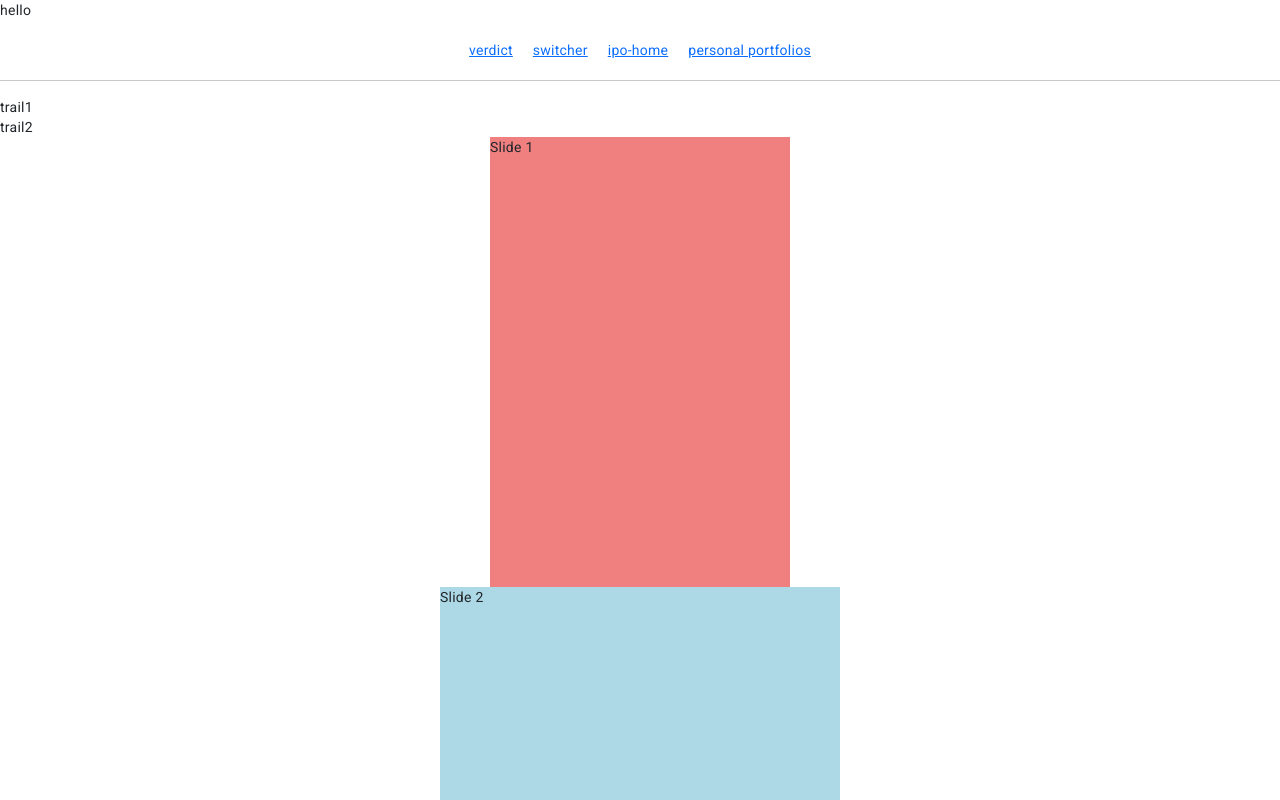
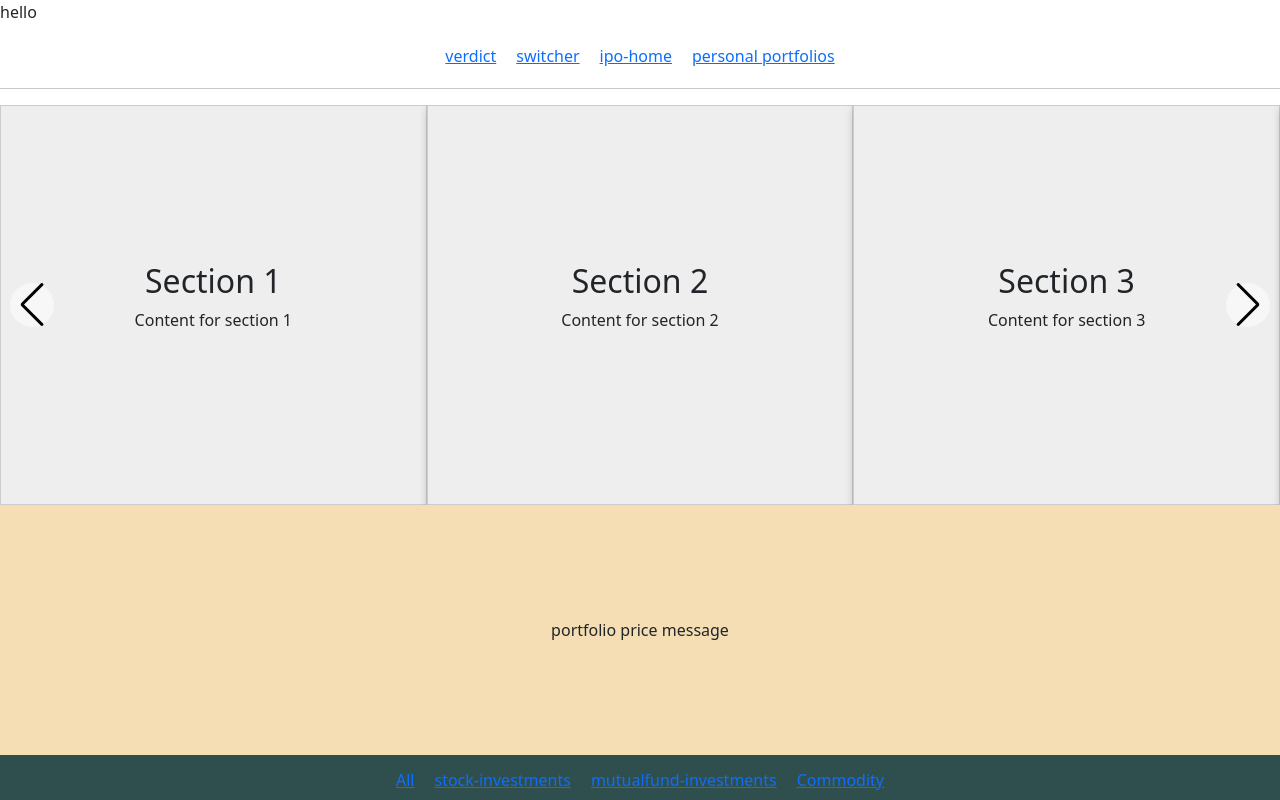
Before and after one commit to babanigit/markets_mojo_v16, an Angular app: page /portfolio-plus/networth-tracker in a window 1280 px wide. Shown: the top 800 px of the page. Built offline with nearby package versions, Linux system fonts and the light colour scheme.

Commit message:
added sliders

```diff
--- a/angular.json
+++ b/angular.json
@@ -25,7 +25,6 @@
               "src/assets"
             ],
             "styles": [
-              "@angular/material/prebuilt-themes/indigo-pink.css",
               "src/styles.css",
               "./node_modules/bootstrap/dist/css/bootstrap.min.css",
               "./node_modules/swiper/swiper-bundle.min.css"
--- a/src/app/components/demo/demo.component.css
+++ b/src/app/components/demo/demo.component.css
@@ -1,22 +1,55 @@
-swiper-container {
-  width: auto;
-  height: auto;
+/* slider.component.css */
+.swiper-container {
+  width: 100%;
+  height: 400px; /* Set height of the slider */
+  position: relative; /* Ensure navigation buttons are positioned correctly */
+  overflow: hidden; /* Hide overflow to ensure clean scroll */
 }
 
-swiper-slide {
+.swiper-wrapper {
+  display: flex;
+  align-items: center;
+}
+
+.swiper-slide {
+  width: 60vw; /* Adjust the width as needed */
+  height: 100%; /* Full height of the container */
   display: flex;
   justify-content: center;
   align-items: center;
-  overflow: hidden;
-}
-
-swiper-slide img {
-  width: auto;
-  height: auto; /* Maintain aspect ratio */
-  object-fit: cover; /* Adjust the image to fit the container */
+  background: #eee;
+  box-sizing: border-box;
+  padding: 20px; /* Optional padding for content */
+  /* Add a border or shadow to visualize slide boundaries */
+  border: 1px solid #ccc;
+  box-shadow: 0 4px 8px rgba(0, 0, 0, 0.2);
 }
 
 .slide-content {
-  width: 100%;
-  height: 450px; /* Full height of the slide */
+  text-align: center;
 }
+
+.swiper-button-next,
+.swiper-button-prev {
+  color: #000; /* Customize navigation arrows */
+  width: 44px; /* Width of the navigation buttons */
+  height: 44px; /* Height of the navigation buttons */
+  background-color: rgba(255, 255, 255, 0.5); /* Background for visibility */
+  display: flex;
+  align-items: center;
+  justify-content: center;
+  border-radius: 50%; /* Circular navigation buttons */
+  z-index: 10; /* Ensure buttons are on top */
+}
+
+.swiper-button-next {
+  right: 10px; /* Position the next button to the right */
+}
+
+.swiper-button-prev {
+  left: 10px; /* Position the previous button to the left */
+}
+
+.swiper-pagination-bullet {
+  background: #000; /* Customize pagination bullets */
+}
--- a/src/app/components/demo/demo.component.html
+++ b/src/app/components/demo/demo.component.html
@@ -1,34 +1,18 @@
+<!-- slider.component.html -->
+<div class="swiper-container">
 
-<div>trail1</div>
+  <div class="swiper-wrapper">
+    <div class="swiper-slide" *ngFor="let slide of slides">
+      <div class="slide-content">
+        <h2>{{ slide.title }}</h2>
+        <p>{{ slide.content }}</p>
+      </div>
+    </div>
+  </div>
+  <!-- Add Pagination -->
+  <div class="swiper-pagination"></div>
+  <!-- Add Navigation -->
+  <div class="swiper-button-next"></div>
+  <div class="swiper-button-prev"></div>
 
-
-<div>trail2</div>
-
-<swiper-container
-  [slidesPerView]="2.2"
-  [spaceBetween]=""
-  [speed]="500"
-  [navigation]="true"
-  [autoplay]="{ delay: 5000 }"
->
-
-<swiper-slide class="slide-1">
-  <div class="slide-content" style="width: 300px; background-color: lightcoral;">Slide 1</div>
-</swiper-slide>
-<swiper-slide class="slide-2">
-  <div class="slide-content" style="width: 400px; background-color: lightblue;">Slide 2</div>
-</swiper-slide>
-<swiper-slide class="slide-3">
-  <div class="slide-content" style="width: 250px; background-color: lightgreen;">Slide 3</div>
-</swiper-slide>
-<swiper-slide class="slide-4">
-  <div class="slide-content" style="width: 350px; background-color: lightgoldenrodyellow;">Slide 4</div>
-</swiper-slide>
-<swiper-slide class="slide-5">
-  <div class="slide-content" style="width: 300px; background-color: lightpink;">Slide 5</div>
-</swiper-slide>
-<swiper-slide class="slide-6">
-  <div class="slide-content" style="width: 450px; background-color: lightgray;">Slide 6</div>
-</swiper-slide>
-
-</swiper-container>
+</div>
--- a/src/app/components/demo/demo.component.ts
+++ b/src/app/components/demo/demo.component.ts
@@ -5,10 +5,10 @@ import {
   AfterViewInit,
   inject,
   signal,
-  CUSTOM_ELEMENTS_SCHEMA
+  CUSTOM_ELEMENTS_SCHEMA,
 } from '@angular/core';
 import { CommonModule } from '@angular/common';
-
+import Swiper, { Navigation, Pagination, Scrollbar } from 'swiper';
 
 @Component({
   selector: 'app-demo',
@@ -19,11 +19,36 @@ import { CommonModule } from '@angular/common';
     CommonModule,
     // SwiperModule
   ],
-  schemas: [CUSTOM_ELEMENTS_SCHEMA] // To prevent error when using Angular Material's components in a custom element
+  schemas: [CUSTOM_ELEMENTS_SCHEMA], // To prevent error when using Angular Material's components in a custom element
 })
-export class DemoComponent implements AfterViewInit {
+export class DemoComponent {
+  slides = [
+    { title: 'Section 1', content: 'Content for section 1' },
+    { title: 'Section 2', content: 'Content for section 2' },
+    { title: 'Section 3', content: 'Content for section 3' },
+    { title: 'Section 4', content: 'Content for section 4' },
+    { title: 'Section 5', content: 'Content for section 5' },
+  ];
 
   ngAfterViewInit() {
+    Swiper.use([Navigation, Pagination, Scrollbar]);
 
+    new Swiper('.swiper-container', {
+      slidesPerView: 3, // One slide per view
+      spaceBetween: 0, // No space between slides
+      autoplay: {
+        delay: 3000, // Delay in ms
+        disableOnInteraction: true, // Continue autoplay after user interactions
+      },
+      navigation: {
+        nextEl: '.swiper-button-next',
+        prevEl: '.swiper-button-prev',
+      },
+      pagination: {
+        el: '.swiper-pagination',
+        clickable: true,
+      },
+      // Optional: Add more configuration based on your needs
+    });
   }
 }
--- a/src/app/components/personalPortfo-COMPO/stocker-investments/stocker-investments.component.css
+++ b/src/app/components/personalPortfo-COMPO/stocker-investments/stocker-investments.component.css
@@ -0,0 +1,6 @@
+
+.heading {
+  font-size: xx-large;
+  color: wheat;
+  padding-top: 12px;
+}
--- a/src/app/components/personalPortfo-COMPO/stocker-investments/stocker-investments.component.html
+++ b/src/app/components/personalPortfo-COMPO/stocker-investments/stocker-investments.component.html
@@ -1,8 +1,6 @@
 <!-- scroll to the element navbar -->
 
 <section style="background-color: rgb(33, 44, 33)">
-
-
   <!-- overview ,holding, price, etc... -->
   <nav
     style="
@@ -13,7 +11,6 @@
     "
   >
     <span
-
       *ngFor="let item of items"
       [ngStyle]="{
       'background-color': TYPE === item ? 'rgba(220,220,220)' : 'rgba(64, 64, 64, 0.4)',
@@ -36,10 +33,65 @@
   </div>
 
   <!-- Add IDs to the sections -->
-  <div id="element2">Element 2</div>
+  <div id="element2">
+    <p class="heading">How am I doing Today</p>
+    <app-demo />
+  </div>
 
-  <div id="element3">Element 3</div>
+  <div id="element3">
+    <p class="heading">How am I doing Overall</p>
 
-  <div id="element4">Element 4</div>
+    <app-demo />
+  </div>
 
+  <div id="element4">
+    <p class="heading">Return Analysis</p>
+
+    <app-demo />
+  </div>
+
+  <div id="element5">
+    <p class="heading">Risk Analysis</p>
+
+    <app-demo />
+  </div>
+
+  <div id="element6">
+    <p class="heading">Liquidity Analysis</p>
+
+    <app-demo />
+  </div>
+
+  <div id="element7">
+    <p class="heading">Diversification Analysis</p>
+
+    <app-demo />
+  </div>
+
+  <div id="element8">
+    <p class="heading">Quality</p>
+
+    <app-demo />
+  </div>
+
+  <div id="element9">
+    <p class="heading">Valuation</p>
+
+    <app-demo />
+  </div>
+
+  <div id="element10">
+    <p class="heading">Financial Trend</p>
+
+    <app-demo />
+  </div>
+
+  <div id="element11">
+    <p class="heading">Tax Analysis</p>
+
+    <app-demo />
+  </div>
 </section>
+
+<!-- footer -->
+<!-- <app-ipo-footer /> -->
--- a/src/app/components/personalPortfo-COMPO/stocker-investments/stocker-investments.component.ts
+++ b/src/app/components/personalPortfo-COMPO/stocker-investments/stocker-investments.component.ts
@@ -8,10 +8,24 @@ import { IGetOverview } from '../../../models/overview';
   styleUrls: ['./stocker-investments.component.css'],
 })
 export class StockerInvestmentsComponent {
+  @ViewChild('element1') element1!: ElementRef;
+  // @ViewChild('element2') element2!: ElementRef;
+  @ViewChild('element3') element3!: ElementRef;
+  @ViewChild('element4') element4!: ElementRef;
 
-  @ViewChild('element1') element1!: ElementRef;
-  @ViewChild('element2') element2!: ElementRef;
-  @ViewChild('element3') element3!: ElementRef;
+  @ViewChild('element5') element5!: ElementRef;
+
+  @ViewChild('element6') element6!: ElementRef;
+
+  @ViewChild('element7') element7!: ElementRef;
+
+  @ViewChild('element8') element8!: ElementRef;
+
+  @ViewChild('element9') element9!: ElementRef;
+
+  @ViewChild('element10') element10!: ElementRef;
+
+  @ViewChild('element11') element11!: ElementRef;
 
   TYPE = 'Risk';
 
@@ -48,10 +62,23 @@ export class StockerInvestmentsComponent {
       case 'Tracker':
         return 'element1';
       case 'Overall Analysis':
-        return 'element2';
+        return 'element3';
       case 'Returns':
-        return 'element3';
-      // Add more cases as needed
+        return 'element4';
+      case 'Risk':
+        return 'element5';
+      case 'Liquidity':
+        return 'element6';
+      case 'Diversification':
+        return 'element7';
+      case 'Quality':
+        return 'element8';
+      case 'Valuation':
+        return 'element9';
+      case 'Financial Trend':
+        return 'element10';
+      case 'Tax':
+        return 'element11';
       default:
         return '';
     }
```
